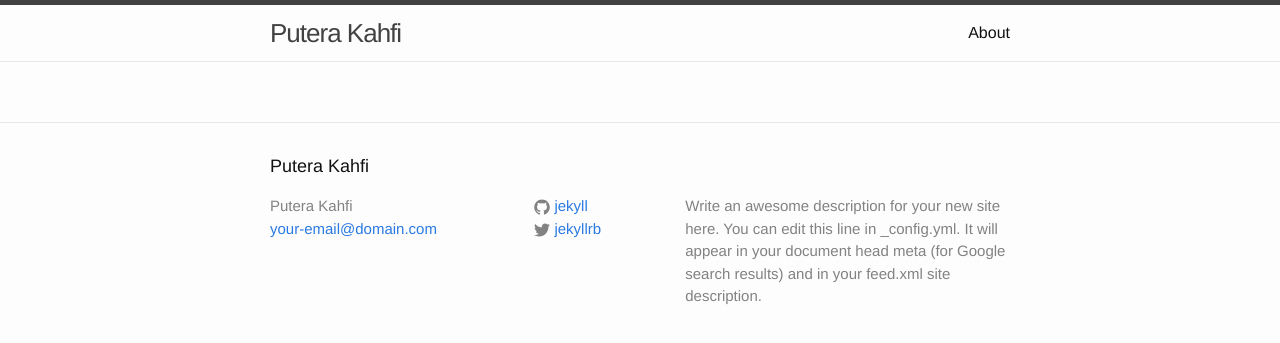
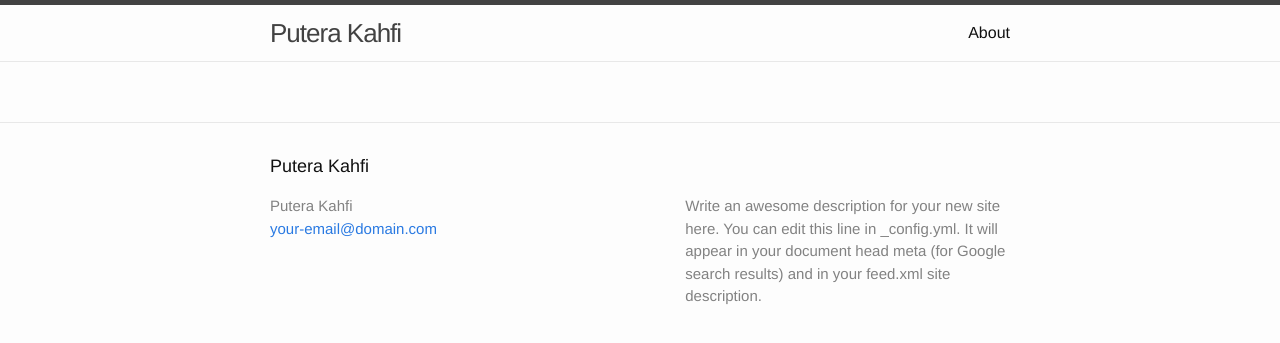
Before and after one commit to puterakahfi/puterakahfi.github.io, a Jekyll site: the page built from blog/index.html, in a window 1280 px wide. Shown: the top 343 px of the page. Built offline with Jekyll 4.4.1, drawn with Linux system fonts in a browser that asks for light colours.

Commit message:
updated config

```diff
--- a/_config.yml
+++ b/_config.yml
@@ -14,8 +14,17 @@
   Google search results) and in your feed.xml site description.
 baseurl: "" # the subpath of your site, e.g. /blog
 url: "http://yourdomain.com" # the base hostname & protocol for your site
-twitter_username: jekyllrb
-github_username:  jekyll
+
+
+author:
+  name: 'Putera Kahfi '
+  email: puterakahfi@gmail.com
+  twitter_username: puterakahfi
+  facebook_username: codejunior
+  github_username:  puterakahfi
+  linkedin_username:  puterakahfi
+
+
 
 # Build settings
 markdown: kramdown
--- a/_layouts/landingpage.html
+++ b/_layouts/landingpage.html
@@ -86,7 +86,10 @@
                         <p class="lead"> WEB DEVELOPER <b>FOR FUN </b> </p>
 
                         <p class="lead" id="social-navs">
+              {% if site.author.facebook_username %}
                             <a target="_blank"  href="https://www.facebook.com/codejunior" class="btn " data-toggle="tooltip" data-placement="top" title="Facebook" ><span class="fa fa-2x fa-facebook-square"></span></a>
+                            {% endif %}
+
                             <a  target="_blank" href="https://github.com/puterakahfi" class="btn" data-toggle="tooltip" data-placement="top" title="Github"><span class="fa fa-2x fa-github"></span></a>
                             <a target="_blank" href="https://id.linkedin.com/in/putera-kahfi-52663b48" class="btn" data-toggle="tooltip" data-placement="top" title="Linkedin"><span class="fa fa-2x fa-linkedin"></span></a>
                             <a target="_blank" href="http://stackoverflow.com/users/5960789/putera-kahfi" class="btn " data-toggle="tooltip" data-placement="top" title="Stackoverflow"><span class="fa fa-2x fa-stack-overflow"  ></span></a>
```
